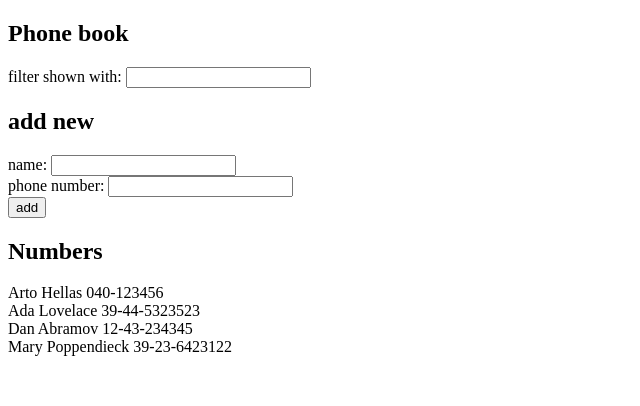
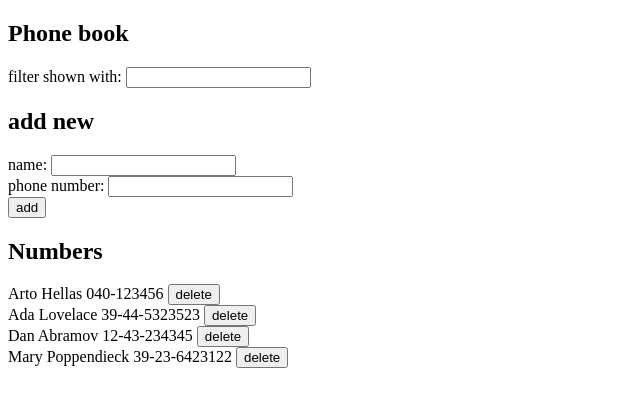
Before and after one commit to rampemus/fullstackopen, a React (Create React App) app in the folder osa2/puhelinluettelo/: page / in a window 1280 px wide. Shown: the top 406 px of the page, without its empty margins (0-640 px from the left). Built offline with nearby package versions, Linux system fonts and the light colour scheme; data requests are answered from the project's data file.

Commit message:
puhelinluettelo step10 done

```diff
--- a/osa2/puhelinluettelo/src/App.js
+++ b/osa2/puhelinluettelo/src/App.js
@@ -1,5 +1,5 @@
 import React, { useState, useEffect } from 'react'
-import axios from 'axios'
+import numberService from './services/numberService'
 import Filter from './components/filter'
 import PersonForm from './components/personform'
 import Persons from './components/persons'
@@ -14,12 +14,21 @@ const App = () => {
     const [ newNumber, setNewNumber ] = useState('')
 
     useEffect(()=>{
-        axios
-            .get('http://localhost:3001/persons')
-            .then(response => {
-                setPersons(response.data)
+        numberService
+            .getAll()
+            .then(initialNumbers => {
+                setPersons(initialNumbers)
             })
     },[])
+
+    const handlePersonDelete = person => {
+        if (window.confirm(`Delete ${person.name} from phonebook?`))
+        numberService
+            .deletePerson(person)
+            .then(
+                setPersons(persons.filter(number => number.id !== person.id))
+            )
+    }
 
     const nameTaken = (name) => {
         return persons.find(person=>person.name === name)
@@ -31,10 +40,23 @@ const App = () => {
             name: newName,
             number: newNumber,
         }
-        if (nameTaken(newName)) {
-            window.alert(`${newName} is already added to phonebook`)
+        if ( nameTaken(newName) !== undefined ) {
+            if( window.confirm(`${newName} is already added to phonebook, would you like to replace the old number with ${newNumber}?`) ) {
+                numberService
+                    .modifyNumber(nameTaken(newName).id,newNumber)
+                    .then( modifiedPerson => {
+                        setPersons(
+                            persons.map(person => person.id !== modifiedPerson.id ? person : modifiedPerson)
+                        )
+                    })
+            }
         } else {
-            setPersons(persons.concat(newPerson))
+            numberService
+                .create(newPerson)
+                .then(returnedPerson => {
+                    setPersons(persons.concat(returnedPerson))
+                })
+
             setNewName('')
             setNewNumber('')
         }
@@ -74,6 +96,7 @@ const App = () => {
             <Persons
                 persons={persons}
                 filterName={filterName}
+                handlePersonDelete={handlePersonDelete}
             />
         </div>
     )
--- a/osa2/puhelinluettelo/src/components/persons.jsx
+++ b/osa2/puhelinluettelo/src/components/persons.jsx
@@ -1,11 +1,12 @@
 import React from 'react'
 
-const Persons = (props) => {
+const Persons = ({persons,filterName,handlePersonDelete}) => {
     return (
         <div>
-            {props.persons.filter(
-                person => person.name.toLowerCase().includes(props.filterName.toLowerCase())).map(
-                    (person, id) => <div key={id}>{person.name} {person.number}</div>
+            {persons.filter(
+                person => person.name.toLowerCase().includes(filterName.toLowerCase())).map(
+                    (person, id) =>
+                        <div key={id}>{person.name} {person.number} <button onClick={()=>handlePersonDelete(person)}>delete</button></div>
                 )
             }
         </div>
--- /dev/null
+++ b/osa2/puhelinluettelo/src/services/numberService.js
@@ -0,0 +1,34 @@
+import axios from 'axios'
+const url = 'http://localhost:3001/persons'
+
+const getAll = () => {
+    const request = axios.get(url)
+    return request.then(response => response.data)
+}
+
+const create = newPerson => {
+    const request = axios.post(url, newPerson)
+    return request.then( response => response.data)
+}
+
+const modifyNumber = (id,newNumber) => {
+    const requestUrl = url+`/${id}`
+    const request = axios.patch(requestUrl, { number: newNumber})
+    return request.then( response => response.data )
+}
+
+const deletePerson = person => {
+    console.log(person)
+    const requestUrl = url+`/${person.id}`
+    console.log(requestUrl)
+    const request = axios.delete(requestUrl)
+    console.log('Person deleted')
+    return request.then(response => response.data)
+}
+
+export default {
+    getAll,
+    create,
+    modifyNumber,
+    deletePerson
+}
```
